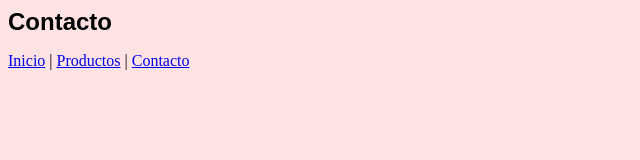
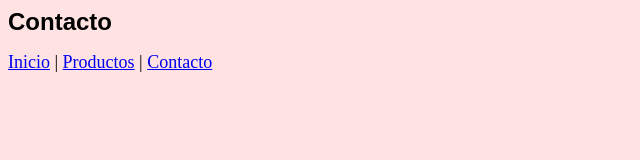
Before and after one commit to Salomorwil/fullstack2, a plain HTML site: page PaginaLoQuiero/contacto.html in a window 1280 px wide. Shown: the whole page, without its empty margins (0-640 px from the left). Drawn offline with Linux system fonts and the light colour scheme.

Commit message:
Cambios al menu

```diff
--- a/PaginaLoQuiero/contacto.html
+++ b/PaginaLoQuiero/contacto.html
@@ -6,6 +6,8 @@
         <h1>
             Contacto
         </h1>
-        <a href="principal.html">Inicio</a> <span> | </span> <a href="productos.html">Productos</a> <span> | </span> <a href="contacto.html">Contacto</a>
+        <div class="menu">
+            <a href="principal.html">Inicio</a> <span> | </span> <a href="productos.html">Productos</a> <span> | </span> <a href="contacto.html">Contacto</a>
+        </div>
     </body>
 </html>
--- a/PaginaLoQuiero/styles.css
+++ b/PaginaLoQuiero/styles.css
@@ -10,3 +10,6 @@ h1 {
     line-height: 1.6;
     color: #333;
 }
+.menu {
+    font-size: large;
+}
```
Also changed, not shown: PaginaLoQuiero/principal.html (+3 -1 lines), PaginaLoQuiero/productos.html (+3 -1 lines).
